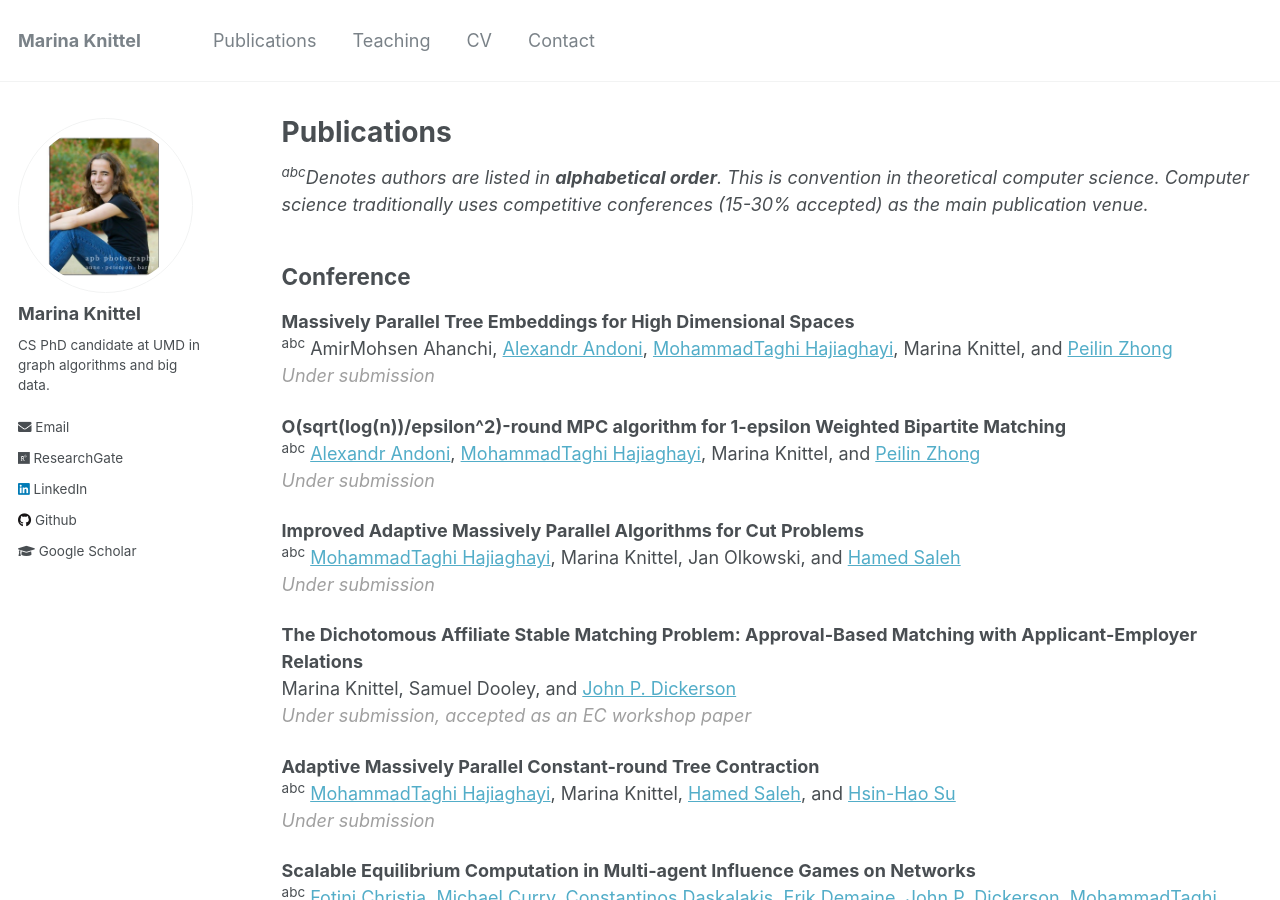
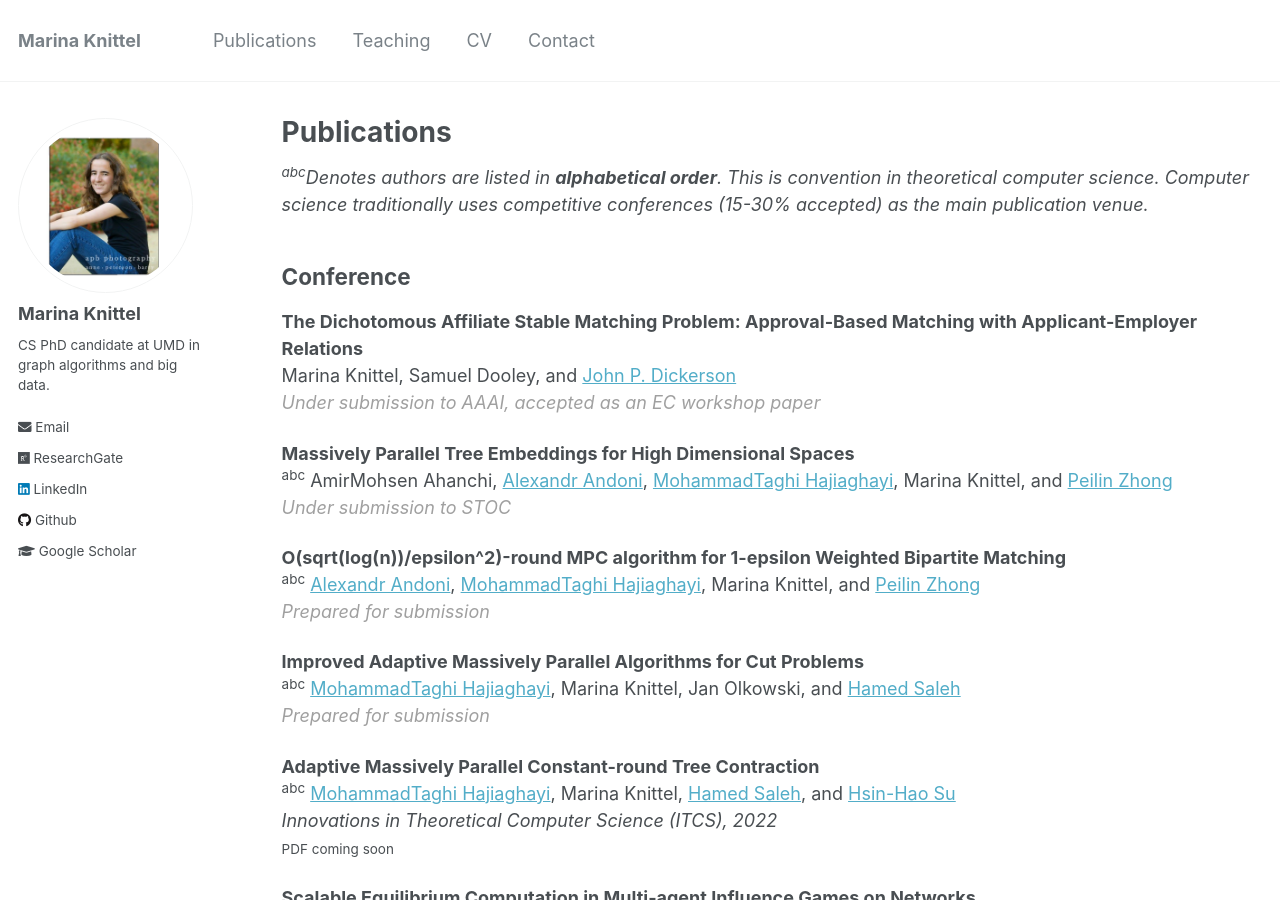
Before and after one commit to mknittel/mknittel.github.io, a Jekyll site: the page built from _pages/publications.md, in a window 1280 px wide and 900 px high. Built offline with Jekyll 4.4.1, drawn with Linux system fonts in a browser that asks for light colours.

Commit message:
Updated for ITCS acceptance

```diff
--- a/_pages/publications.md
+++ b/_pages/publications.md
@@ -23,25 +23,26 @@ author_profile: true
 Computer science traditionally uses competitive conferences (15-30% accepted) as the main publication venue.*
 
 ## Conference
+**The Dichotomous Affiliate Stable Matching Problem: Approval-Based Matching with Applicant-Employer Relations**<br/>
+Marina Knittel, Samuel Dooley, and [John P. Dickerson](http://jpdickerson.com/)<br/>
+<span style="color:#A0A0A0">*Under submission to AAAI, accepted as an EC workshop paper*</span>
+
 **Massively Parallel Tree Embeddings for High Dimensional Spaces**<br/>
 <sup>abc</sup> AmirMohsen Ahanchi, [Alexandr Andoni](http://www.cs.columbia.edu/~andoni/), [MohammadTaghi Hajiaghayi](https://www.cs.umd.edu/~hajiagha/), Marina Knittel, and [Peilin Zhong](http://www.cs.columbia.edu/~peilin/)<br/>
-<span style="color:#A0A0A0">*Under submission*</span>
+<span style="color:#A0A0A0">*Under submission to STOC*</span>
 
 **O(sqrt(log(n))/epsilon^2)-round MPC algorithm for 1-epsilon Weighted Bipartite Matching**<br/>
 <sup>abc</sup> [Alexandr Andoni](http://www.cs.columbia.edu/~andoni/), [MohammadTaghi Hajiaghayi](https://www.cs.umd.edu/~hajiagha/), Marina Knittel, and [Peilin Zhong](http://www.cs.columbia.edu/~peilin/)<br/>
-<span style="color:#A0A0A0">*Under submission*</span>
+<span style="color:#A0A0A0">*Prepared for submission*</span>
 
 **Improved Adaptive Massively Parallel Algorithms for Cut Problems**<br/>
 <sup>abc</sup> [MohammadTaghi Hajiaghayi](https://www.cs.umd.edu/~hajiagha/), Marina Knittel, Jan Olkowski, and [Hamed Saleh](https://www.cs.umd.edu/~hamed/)<br/>
-<span style="color:#A0A0A0">*Under submission*</span>
-
-**The Dichotomous Affiliate Stable Matching Problem: Approval-Based Matching with Applicant-Employer Relations**<br/>
-Marina Knittel, Samuel Dooley, and [John P. Dickerson](http://jpdickerson.com/)<br/>
-<span style="color:#A0A0A0">*Under submission, accepted as an EC workshop paper*</span>
+<span style="color:#A0A0A0">*Prepared for submission*</span>
 
 **Adaptive Massively Parallel Constant-round Tree Contraction**<br/>
 <sup>abc</sup> [MohammadTaghi Hajiaghayi](https://www.cs.umd.edu/~hajiagha/), Marina Knittel, [Hamed Saleh](https://www.cs.umd.edu/~hamed/), and [Hsin-Hao Su](https://sites.google.com/site/distributedhsinhao/)<br/>
-<span style="color:#A0A0A0">*Under submission*</span>
+*Innovations in Theoretical Computer Science (ITCS), 2022*<br/>
+<small>PDF coming soon</small> <small class="summary"></small>
 
 **Scalable Equilibrium Computation in Multi-agent Influence Games on Networks**<br/>
 <sup>abc</sup> [Fotini Christia](http://fotini.mit.edu/), [Michael Curry](http://www.cs.umd.edu/~curry/), [Constantinos Daskalakis](http://people.csail.mit.edu/costis/), [Erik Demaine](http://erikdemaine.org/), [John P. Dickerson](http://jpdickerson.com/), [MohammadTaghi Hajiaghayi](https://www.cs.umd.edu/~hajiagha/), Adam Hesterberg, Marina Knittel, and [Aidan Millif](https://www.aidanmilliff.com/)<br/>
```
Also changed, not shown: 1 other file.
